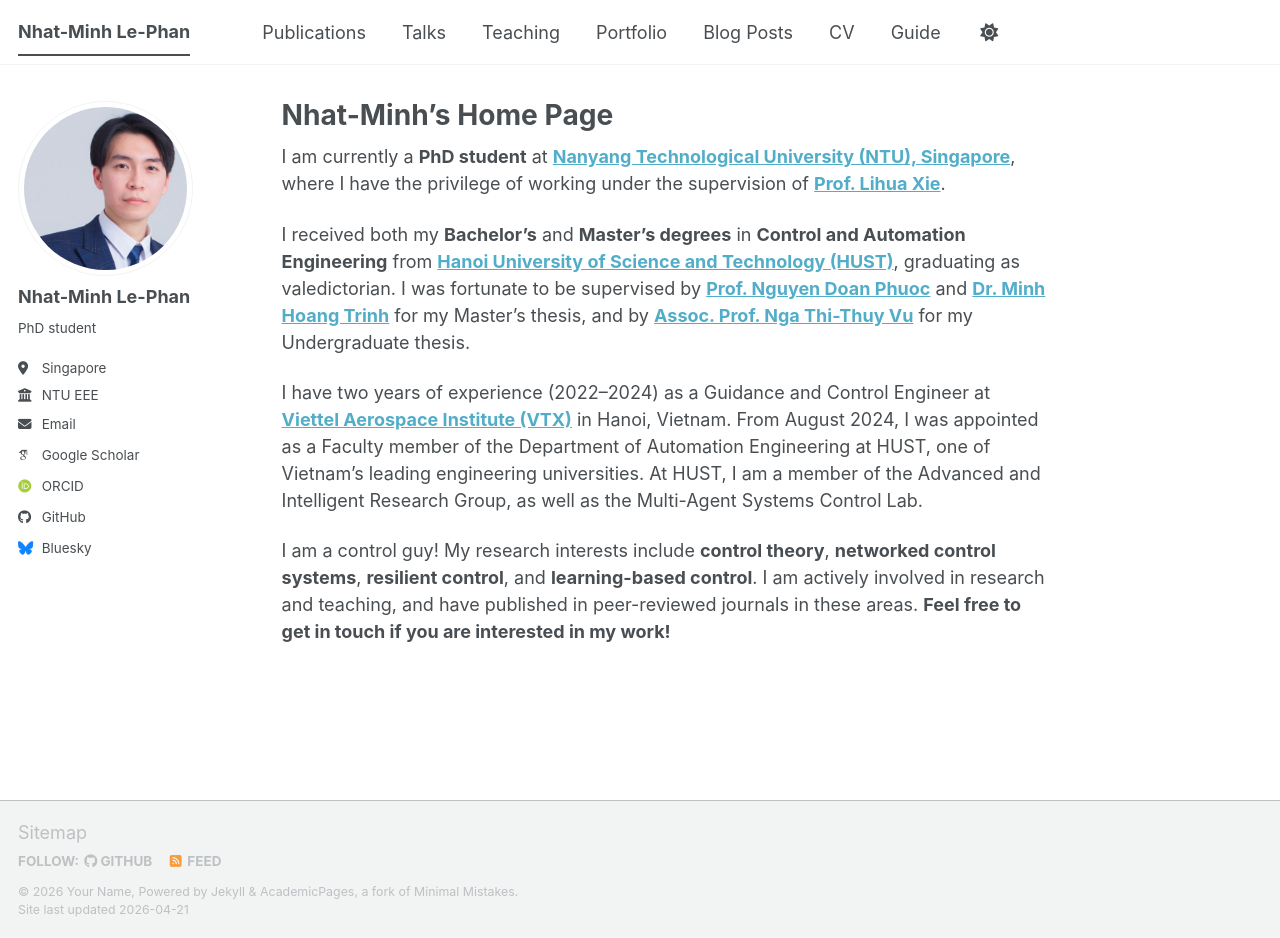
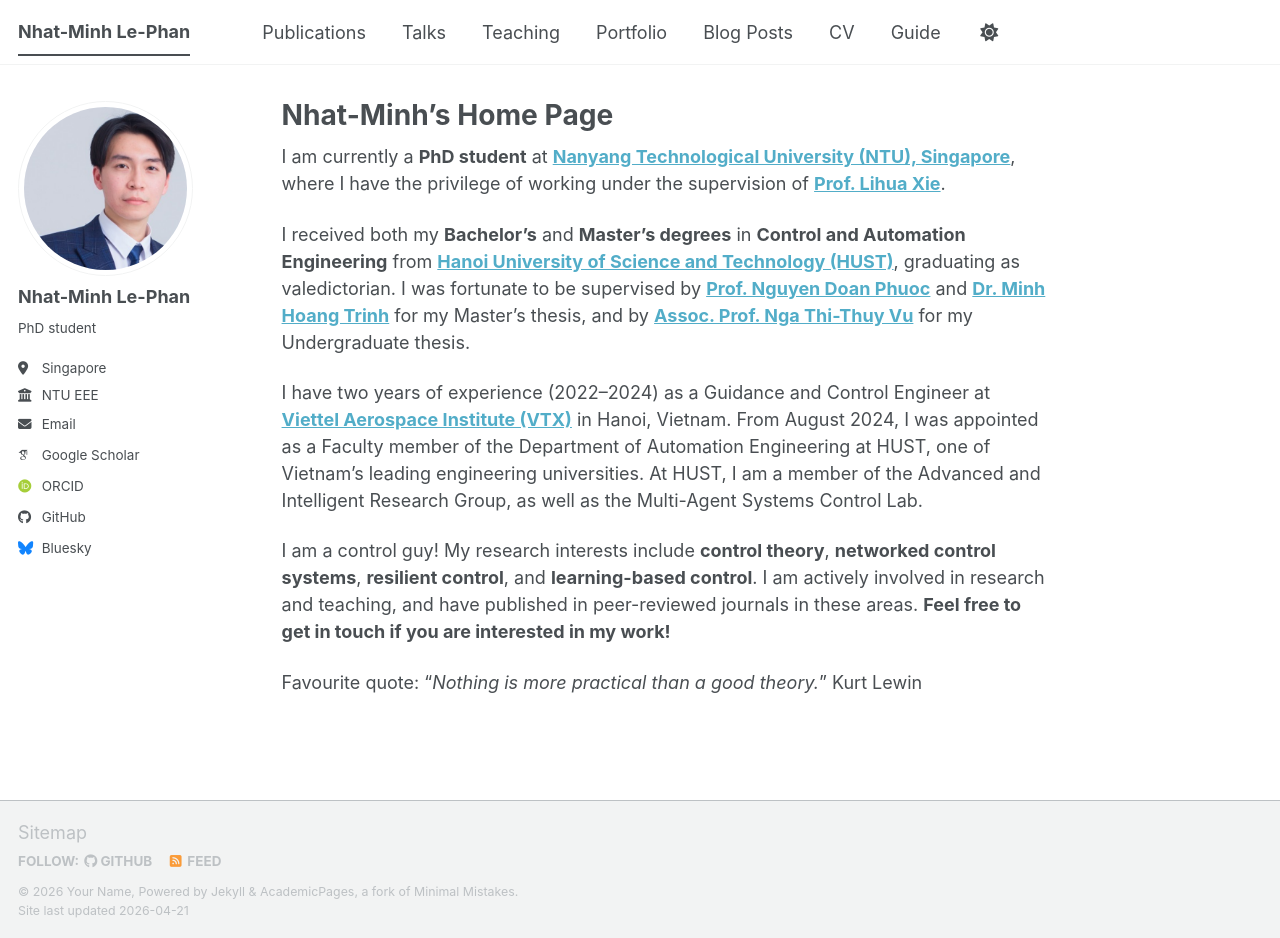
Before and after one commit to minhk43pbc/nmlp, a Jekyll site: the page built from _pages/about.md, in a window 1280 px wide and 938 px high. Built offline with Jekyll 4.4.1, drawn with Linux system fonts in a browser that asks for light colours; some web fonts are replaced; a script bundle is joined from its source files by our own code; library files that are not in the unit come from our copies.

Commit message:
Add favorite quote to about page

```diff
--- a/_pages/about.md
+++ b/_pages/about.md
@@ -14,6 +14,8 @@
 
 I am a control guy! My research interests include **control theory**, **networked control systems**, **resilient control**, and **learning-based control**. I am actively involved in research and teaching, and have published in peer-reviewed journals in these areas. **Feel free to get in touch if you are interested in my work!**
 
+Favourite quote:  "*Nothing is more practical than a good theory.*" Kurt Lewin
+
 [xie]: https://scholar.google.com/citations?user=Fmrv3J8AAAAJ&hl=en
 [VTX]: https://vi.wikipedia.org/wiki/Vi%E1%BB%87n_H%C3%A0ng_kh%C3%B4ng_V%C5%A9_tr%E1%BB%A5_Viettel
 [HUST]: https://hust.edu.vn/en/
```
